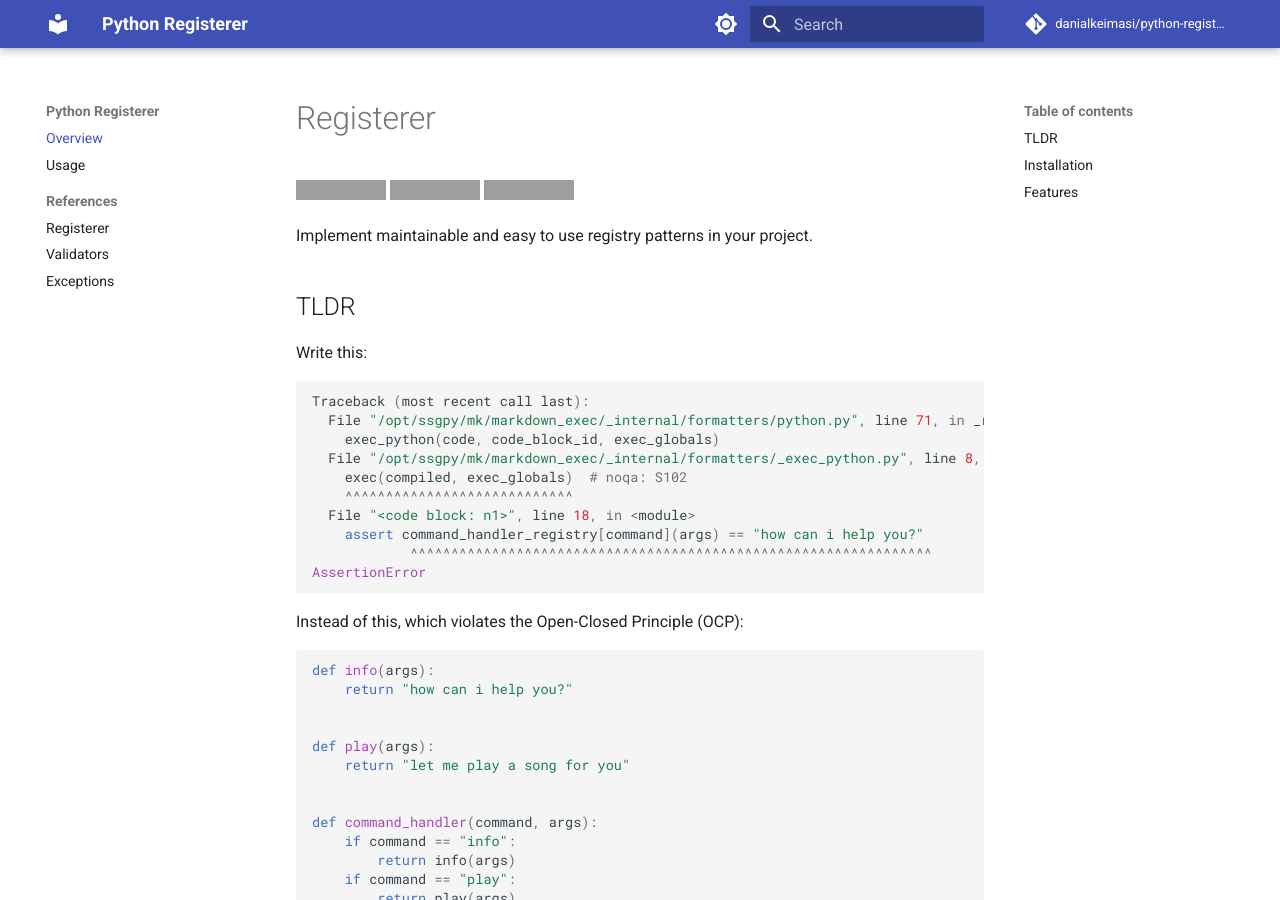
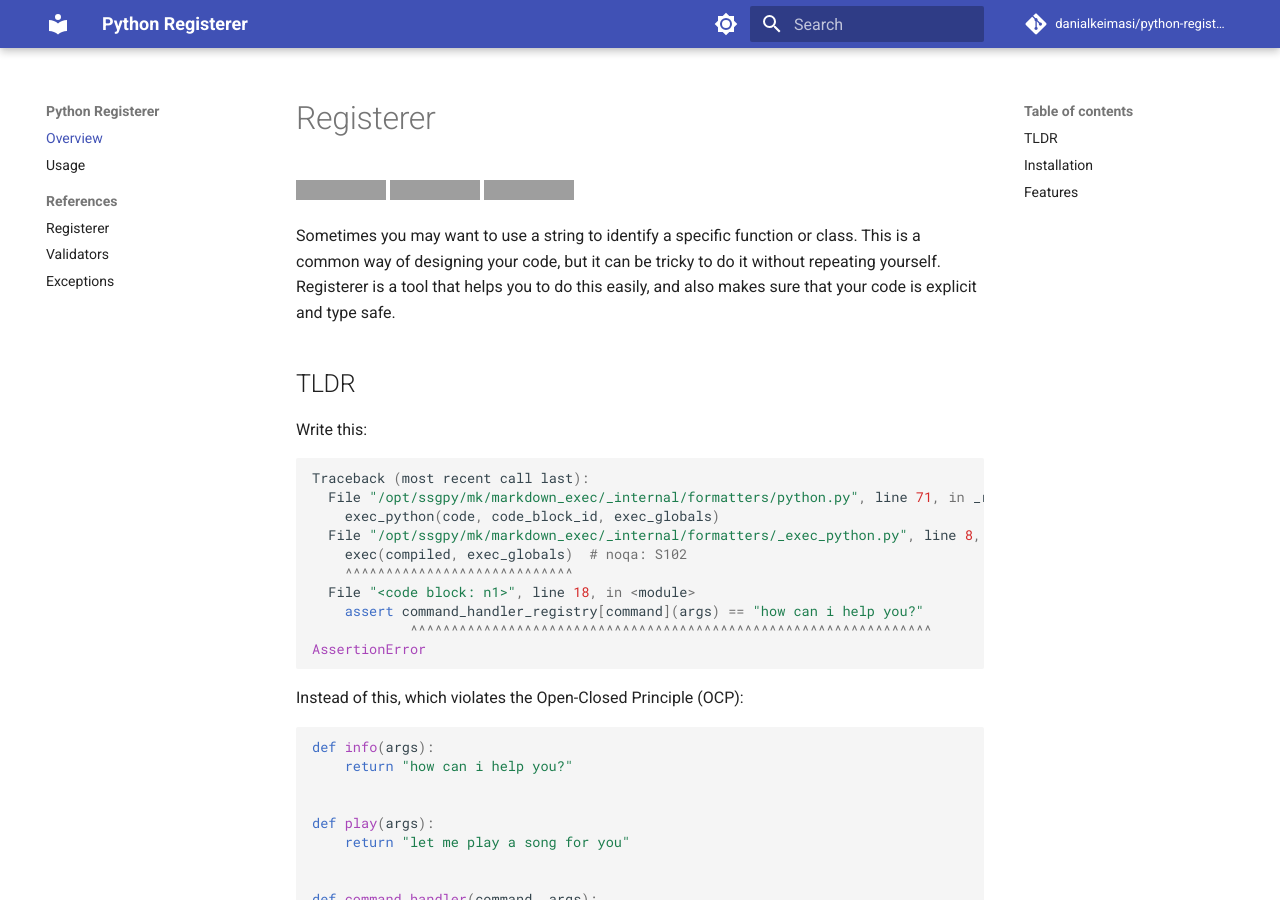
Before and after one commit to danialkeimasi/python-registerer, an MkDocs documentation site: the page built from docs/index.md, in a window 1280 px wide and 900 px high. Built offline with MkDocs 1.6.1 and Material for MkDocs 9.7.7, drawn with Linux system fonts in a browser that asks for light colours; comment, search, counter and statistics services are not loaded; grey boxes are pictures that could not be loaded.

Commit message:
Update intro to registerer in README and docs

```diff
--- a/docs/index.md
+++ b/docs/index.md
@@ -4,7 +4,7 @@
 [![ci](https://github.com/danialkeimasi/python-registerer/workflows/ci/badge.svg)](https://github.com/danialkeimasi/python-registerer/actions)
 [![license](https://img.shields.io/github/license/danialkeimasi/python-registerer.svg)](https://github.com/danialkeimasi/python-registerer/blob/master/LICENSE)
 
-Implement maintainable and easy to use registry patterns in your project.
+Sometimes you may want to use a string to identify a specific function or class. This is a common way of designing your code, but it can be tricky to do it without repeating yourself. Registerer is a tool that helps you to do this easily, and also makes sure that your code is explicit and type safe.
 
 ## TLDR
 
```
Also changed, not shown: README.md (+1 -1 lines).
